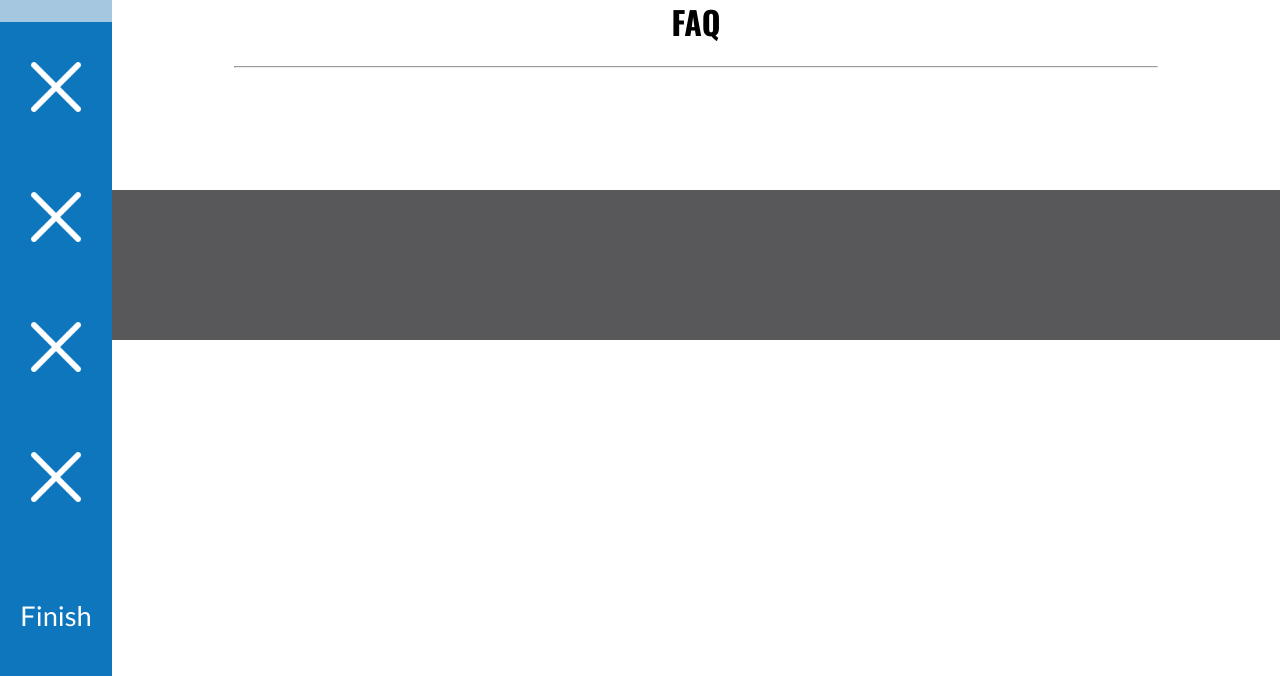
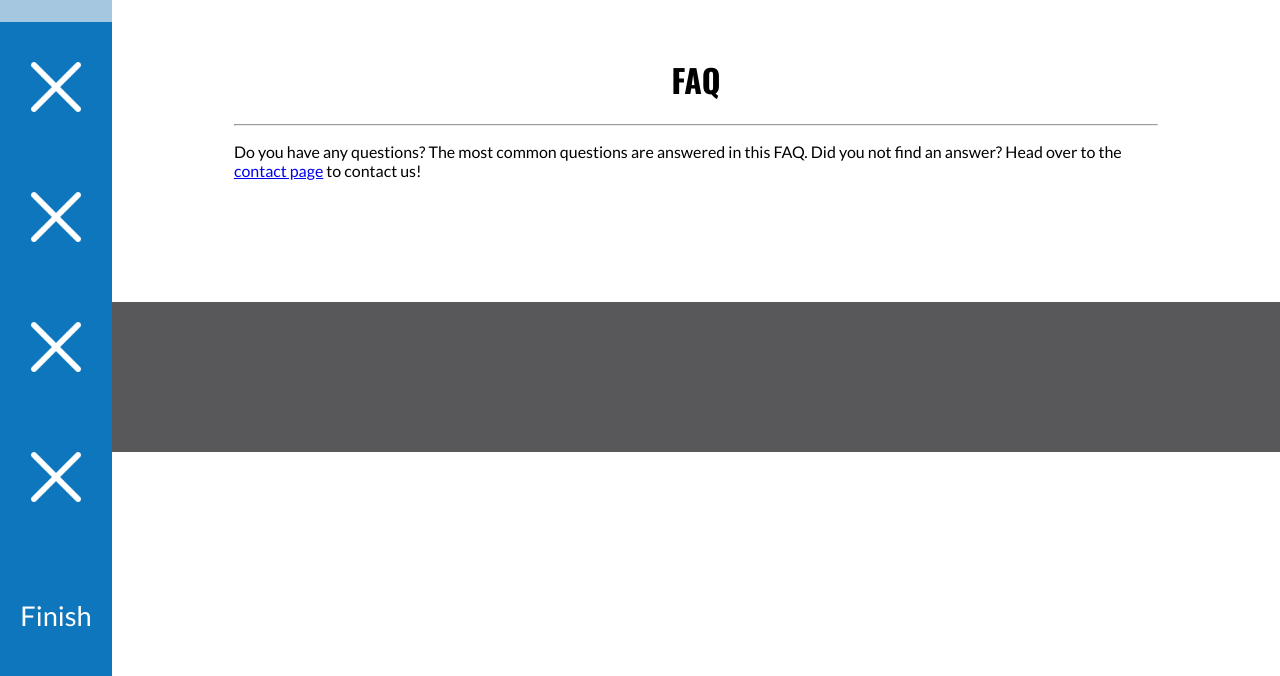
Before and after one commit to Bealimpetersen/Projekt-6, a plain HTML site: page QuadSAT-prototype/faq.html in a window 1280 px wide. Shown: the part 124-800 px from the top of the page. Drawn offline with nearby package versions, Linux system fonts and the light colour scheme.

Commit message:
rettelse

```diff
--- a/QuadSAT-prototype/faq.html
+++ b/QuadSAT-prototype/faq.html
@@ -66,10 +66,11 @@
   <div id="start"></div>
 
   <main>
-    <div class="about">
+    <div class="faq">
       <h1 style="text-align: center;" class="hide-on-mobile">FAQ</h1>
       <hr class="hide-on-mobile">
-
+      <p>Do you have any questions? The most common questions are answered in this FAQ. Did you not find an answer?
+      Head over to the <a href="contact.html">contact page</a> to contact us! </p>
     </div>
   </main>
 
--- a/QuadSAT-prototype/style/style.css
+++ b/QuadSAT-prototype/style/style.css
@@ -174,6 +174,11 @@ main {
   margin: 10%;
 }
 
+/*faq*/
+.faq {
+  margin: 10%;
+}
+
 /* --------------footer-------------- */
 footer{
   width: 100%;
@@ -289,7 +294,7 @@ footer{
 
   /*about*/
   .about {
-    margin-top: 10%;
+    margin-top: 15%;
   }
 
   .about-text {
@@ -302,7 +307,16 @@ footer{
     width: 55%;
     margin-left: 5%;
     margin-top: 2%;
+  }
 
+  /*contact*/
+  .contact {
+    margin-top: 15%;
+  }
+
+  /*faq*/
+  .faq {
+    margin-top: 15%;
   }
 }
 
```
Also changed, not shown: QuadSAT-prototype/about.html (+1 -4 lines), QuadSAT-prototype/contact.html (+1 -4 lines).
